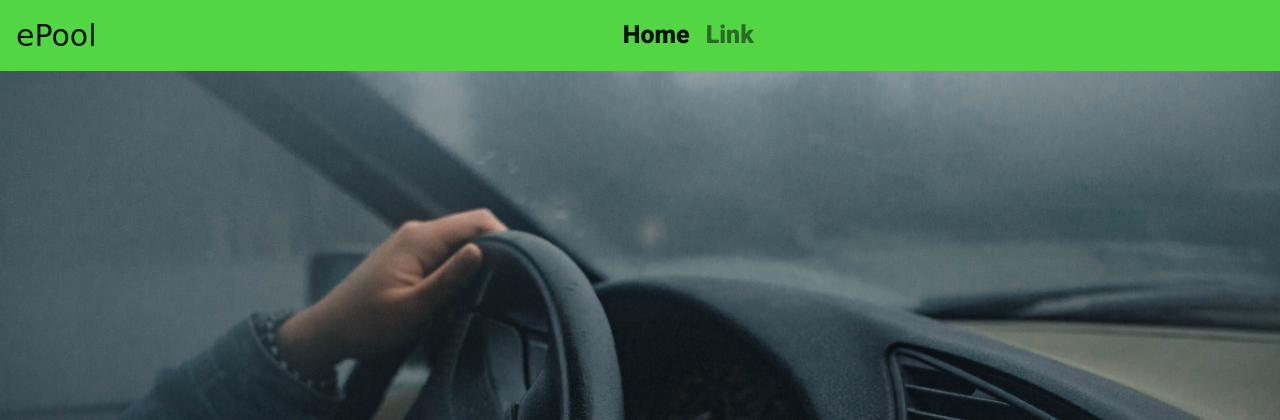
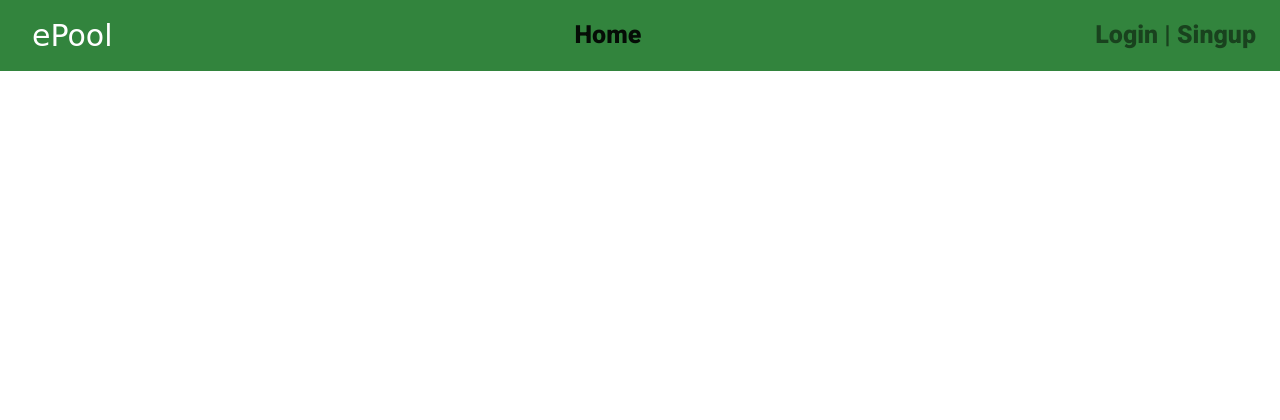
Before and after one commit to Richa-09/Car-Pool-Management-System, a Django app: page / in a window 1280 px wide. Shown: the top 420 px of the page. Run offline with Django 3.2, Linux system fonts and the light colour scheme; some libraries are stand-ins or nearby versions; some web fonts are replaced.

Commit message:
Add login page

```diff
--- a/general/templates/general/layout.html
+++ b/general/templates/general/layout.html
@@ -11,18 +11,12 @@
     <link rel="stylesheet" href="{% static 'css/layout.css' %}">
     <link href="https://fonts.googleapis.com/css?family=Heebo:800|Sonsie+One&display=swap" rel="stylesheet">
     <link rel="shortcut icon" type="image/png" href="{% static 'images/favicon.png' %}"/>
-    <style>
-      body{
-        background-image: url({% static 'images/car1.jpg'%});
-        background-size:cover;
-      }
-    </style>
 
     <title>{%block title%}{%endblock%}</title>
   </head>
   <body>
     <nav class="navbar navbar-expand-lg navbar-light" id="main_nav">
-      <a class="navbar-brand" href="#">ePool</a>
+      <a class="navbar-brand ml-3" href="#" style="color: white;">ePool</a>
       <button class="navbar-toggler" type="button" data-toggle="collapse" data-target="#navbarSupportedContent" aria-controls="navbarSupportedContent" aria-expanded="false" aria-label="Toggle navigation">
         <span class="navbar-toggler-icon"></span>
       </button>
@@ -32,8 +26,10 @@
           <li class="nav-item active">
             <a class="nav-link" href="{%url 'home_page'%}">Home <span class="sr-only">(current)</span></a>
           </li>
+        </ul>
+        <ul class="navbar-nav">
           <li class="nav-item">
-            <a class="nav-link" href="#">Link</a>
+            <a class="nav-link" href="{%url 'login_page'%}">Login | Singup</a>
           </li>
         </ul>
 
--- a/general/urls.py
+++ b/general/urls.py
@@ -4,4 +4,6 @@ from . import views
 urlpatterns = [
 
     path('', views.home, name="home_page"),
+    path('login/', views.login, name="login_page"),
+    path('singup/', views.login, name="signup_page"),
 ]
--- a/general/views.py
+++ b/general/views.py
@@ -4,3 +4,9 @@ from django.http import HttpResponse
 
 def home(request):
     return render(request,'general/home.html')
+
+def login(request):
+    return render(request,'general/login.html')
+
+def signup(request):
+    return render(request,'general/signup.html')
--- a/static/css/layout.css
+++ b/static/css/layout.css
@@ -1,10 +1,11 @@
 #main_nav{
-    background-color: #53d644;
+    background-color: #32843d;
 }
 body{
     background-color: white;
 }
 .navbar-brand{
+
     font-family: 'Sonsie One', cursive;
     font-size: 30px;
 }
```
Also changed, not shown: general/templates/general/login.html (added, +25 -0 lines), general/templates/general/signup.html (added), static/images/car1.jpg.
